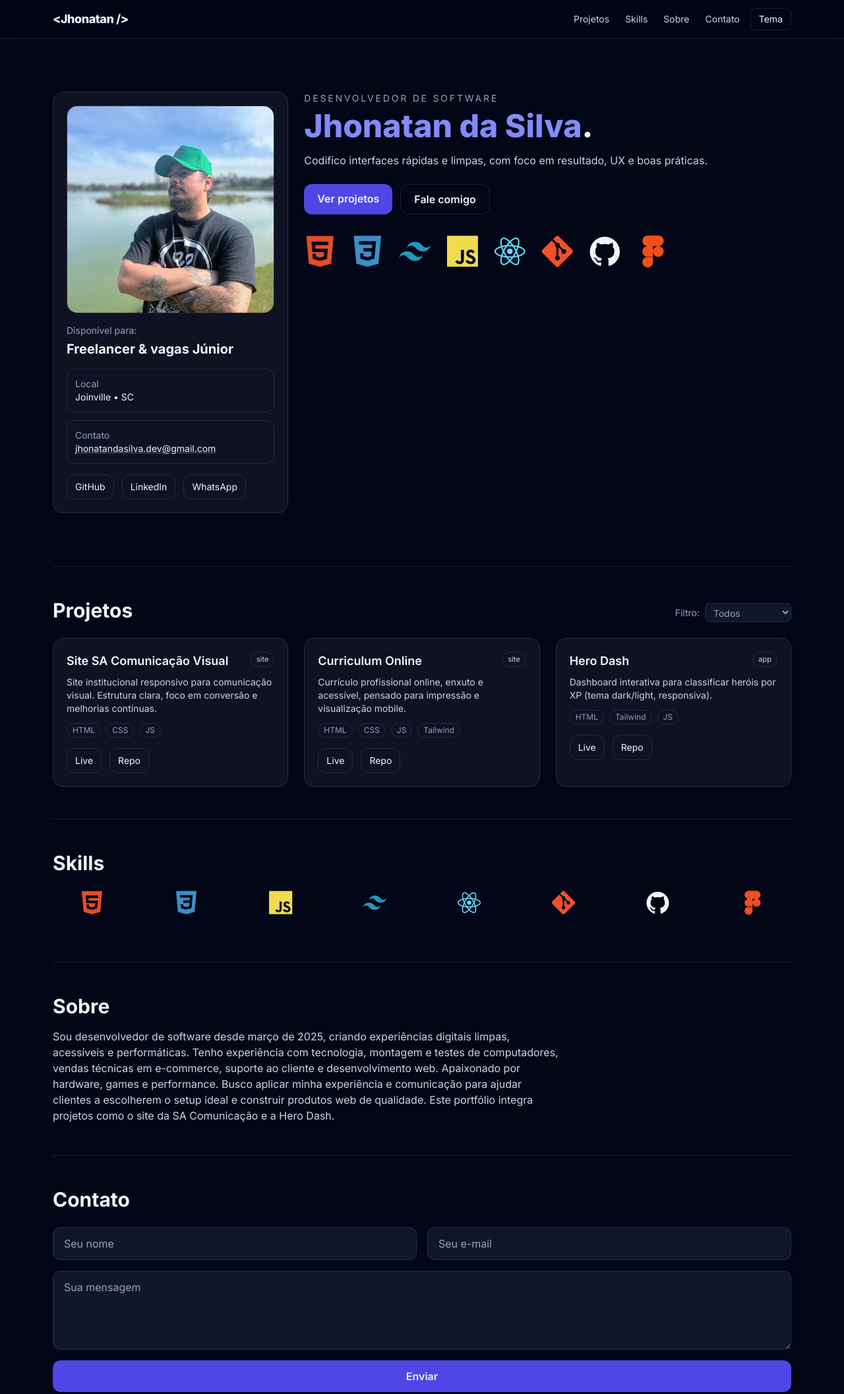
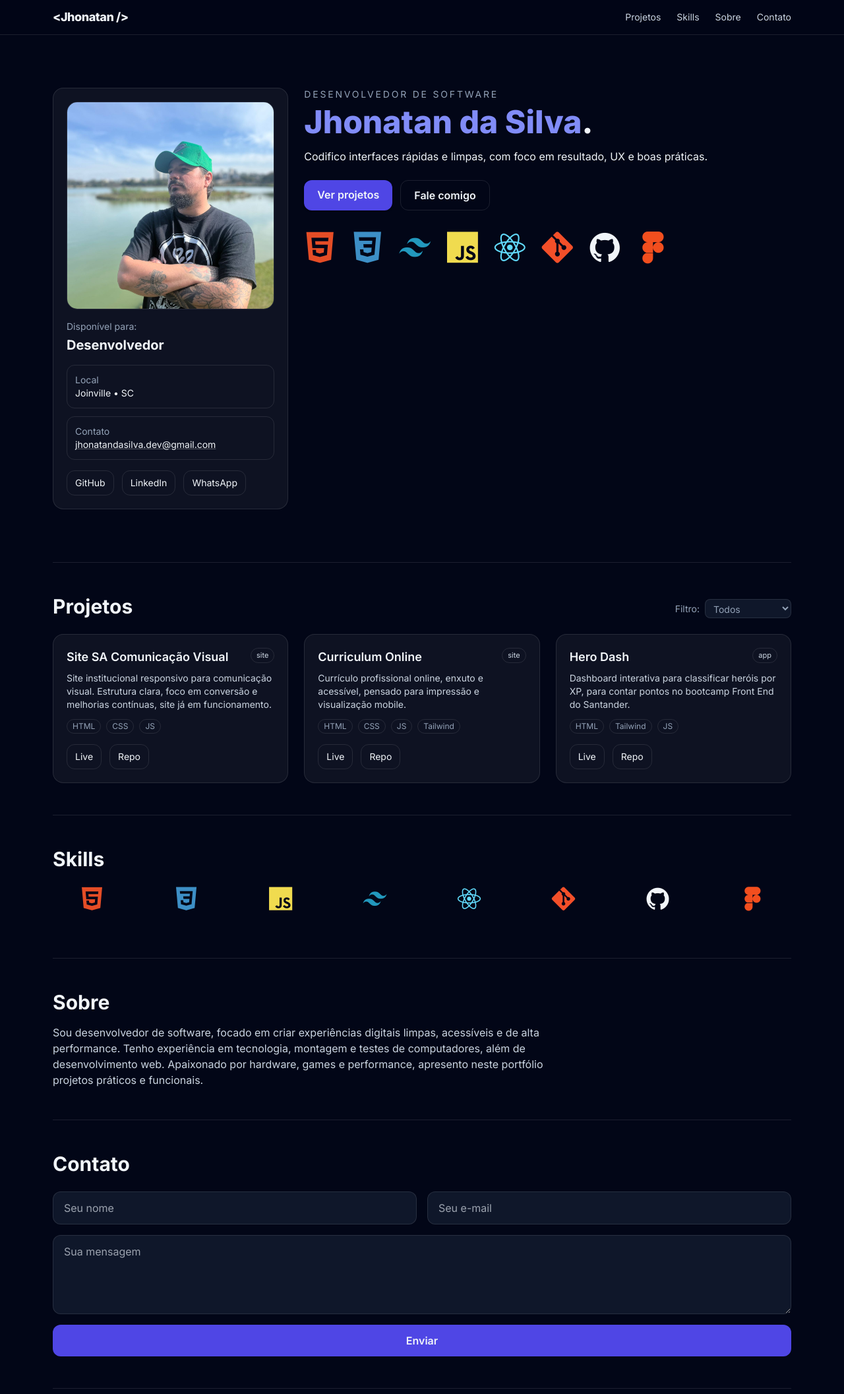
Before and after one commit to jhonatansilva1903/Perfil, a plain HTML site: page index.html in a window 1280 px wide. Shown: the top 2113 px of the page at 66% size. Drawn offline with nearby package versions, Linux system fonts and the light colour scheme.

Commit message:
refactor: improve HTML structure and accessibility, update project descriptions

```diff
--- a/index.html
+++ b/index.html
@@ -19,39 +19,30 @@
       darkMode: 'class'
     }
   </script>
-  <!-- Devicon ícones -->
   <link rel="stylesheet" href="https://cdn.jsdelivr.net/gh/devicons/devicon@v2.15.1/devicon.min.css" />
 </head>
-<body class="bg-slate-950 text-slate-100 antialiased">
-  <!-- Header / Navbar -->
+<body class="bg-slate-950 text-slate-100 antialiased font-sans">
   <header class="sticky top-0 z-50 border-b border-white/10 bg-slate-950/80 backdrop-blur-md">
-    <div class="mx-auto max-w-6xl px-4 py-3 flex items-center gap-4">
-      <a href="#home" class="font-extrabold tracking-tight text-lg">&lt;Jhonatan /&gt;</a>
-      <nav class="ml-auto hidden md:flex items-center gap-6 text-sm text-slate-300">
-        <a class="hover:text-white" href="#projetos">Projetos</a>
-        <a class="hover:text-white" href="#skills">Skills</a>
-        <a class="hover:text-white" href="#sobre">Sobre</a>
-        <a class="hover:text-white" href="#contato">Contato</a>
+    <nav class="mx-auto max-w-6xl px-4 py-3 flex items-center gap-4" aria-label="Main">
+      <a href="#home" class="font-extrabold tracking-tight text-lg" aria-label="Página inicial">&lt;Jhonatan /&gt;</a>
+      <ul class="ml-auto hidden md:flex items-center gap-6 text-sm text-slate-300">
+        <li><a class="hover:text-white" href="#projetos">Projetos</a></li>
+        <li><a class="hover:text-white" href="#skills">Skills</a></li>
+        <li><a class="hover:text-white" href="#sobre">Sobre</a></li>
+        <li><a class="hover:text-white" href="#contato">Contato</a></li>
+      </ul>
     </nav>
-      <button id="themeToggle" aria-label="Alternar tema"
-              class="ml-auto md:ml-0 rounded-lg border border-white/10 px-3 py-1.5 text-sm hover:bg-white/5">
-        Tema
-      </button>
-    </div>
   </header>
 
   <main class="mx-auto max-w-6xl px-4">
-    <!-- HERO -->
     <section id="home" class="py-12 md:py-20">
       <div class="grid grid-cols-1 md:grid-cols-3 gap-6 items-start">
-        <!-- ESQUERDA: Card de perfil -->
-        <div class="md:col-span-1">
+        <aside class="md:col-span-1">
           <div class="rounded-2xl border border-white/10 bg-white/5 p-5">
             <img src="images/perfil.jpeg" alt="Foto de Jhonatan da Silva"
-                 class="w-full aspect-square object-cover rounded-2xl border border-white/10 mb-4">
+                 class="w-full aspect-square object-cover rounded-2xl border border-white/10 mb-4" />
             <p class="text-sm text-slate-400">Disponível para:</p>
-            <h3 class="mt-1 text-xl font-bold">Freelancer & vagas Júnior</h3>
-
+            <h3 class="mt-1 text-xl font-bold">Desenvolvedor</h3>
             <div class="mt-4 grid gap-3 text-sm">
               <div class="rounded-xl border border-white/10 p-3">
                 <p class="text-slate-400">Local</p>
@@ -65,28 +56,24 @@
                 </p>
               </div>
             </div>
-
-            <div class="mt-4 flex gap-3 text-sm">
+            <nav class="mt-4 flex gap-3 text-sm" aria-label="Redes sociais">
               <a aria-label="GitHub" class="rounded-xl border border-white/10 px-3 py-2 hover:bg-white/5"
                  href="https://github.com/jhonatansilva1903" target="_blank" rel="noopener">GitHub</a>
               <a aria-label="LinkedIn" class="rounded-xl border border-white/10 px-3 py-2 hover:bg-white/5"
                  href="https://www.linkedin.com/in/jhonatan-da-silva-984958379/" target="_blank" rel="noopener">LinkedIn</a>
               <a aria-label="WhatsApp" class="rounded-xl border border-white/10 px-3 py-2 hover:bg-white/5"
                  href="https://wa.me/5547988933843" target="_blank" rel="noopener">WhatsApp</a>
+            </nav>
           </div>
-          </div>
-        </div>
-
-        <!-- DIREITA: Infos -->
-        <div class="md:col-span-2">
+        </aside>
+        <section class="md:col-span-2" aria-labelledby="hero-title">
           <p class="text-sm uppercase tracking-[.2em] text-slate-400">Desenvolvedor de Software</p>
-          <h1 class="mt-2 text-3xl md:text-5xl font-extrabold leading-tight">
+          <h1 id="hero-title" class="mt-2 text-3xl md:text-5xl font-extrabold leading-tight">
             <span class="text-indigo-400">Jhonatan da Silva</span>.
           </h1>
-          <p class="mt-4 text-slate-300 max-w-2xl">
+          <p class="mt-4 text-slate-300 max-w-2xl"></p>
             Codifico interfaces rápidas e limpas, com foco em resultado, UX e boas práticas.
           </p>
-
           <div class="mt-6 flex flex-wrap gap-3">
             <a href="#projetos" class="rounded-xl bg-indigo-600 hover:bg-indigo-500 px-5 py-2.5 font-semibold shadow shadow-black/30">
               Ver projetos
@@ -95,9 +82,7 @@
               Fale comigo
             </a>
           </div>
-
-          <!-- Ícones de Skills (grandes) -->
-          <div class="mt-8 flex flex-wrap items-center gap-6 text-5xl">
+          <div class="mt-8 flex flex-wrap items-center gap-6 text-5xl" aria-label="Skills principais">
             <i title="HTML5" class="devicon-html5-plain colored"></i>
             <i title="CSS3" class="devicon-css3-plain colored"></i>
             <i title="Tailwind CSS" class="devicon-tailwindcss-plain colored"></i>
@@ -107,15 +92,14 @@
             <i title="GitHub" class="devicon-github-original"></i>
             <i title="Figma" class="devicon-figma-plain colored"></i>
           </div>
-        </div>
+        </section>
       </div>
     </section>
 
-    <!-- PROJETOS -->
-    <section id="projetos" class="py-12 border-t border-white/10">
+    <section id="projetos" class="py-12 border-t border-white/10" aria-labelledby="projetos-title">
       <div class="flex items-end justify-between gap-4">
-        <h2 class="text-2xl md:text-3xl font-bold">Projetos</h2>
-        <label class="text-sm text-slate-400 flex items-center gap-2">
+        <h2 id="projetos-title" class="text-2xl md:text-3xl font-bold">Projetos</h2>
+        <label for="filter" class="text-sm text-slate-400 flex items-center gap-2">
           <span>Filtro:</span>
           <select id="filter" class="rounded-lg bg-slate-900 border border-white/10 px-2 py-1">
             <option value="all">Todos</option>
@@ -128,10 +112,9 @@
       <div id="grid" class="mt-6 grid grid-cols-1 sm:grid-cols-2 lg:grid-cols-3 gap-6"></div>
     </section>
 
-    <!-- SKILLS -->
-    <section id="skills" class="py-12 border-t border-white/10">
-      <h2 class="text-2xl md:text-3xl font-bold">Skills</h2>
-      <div class="mt-6 grid grid-cols-4 sm:grid-cols-6 lg:grid-cols-8 gap-6 items-center justify-items-center text-4xl">
+    <section id="skills" class="py-12 border-t border-white/10" aria-labelledby="skills-title">
+      <h2 id="skills-title" class="text-2xl md:text-3xl font-bold">Skills</h2>
+      <div class="mt-6 grid grid-cols-4 sm:grid-cols-6 lg:grid-cols-8 gap-6 items-center justify-items-center text-4xl" aria-label="Skills">
         <i title="HTML5" class="devicon-html5-plain colored"></i>
         <i title="CSS3" class="devicon-css3-plain colored"></i>
         <i title="JavaScript" class="devicon-javascript-plain colored"></i>
@@ -144,42 +127,46 @@
       </div>
     </section>
 
-    <!-- SOBRE -->
-    <section id="sobre" class="py-12 border-t border-white/10">
-      <h2 class="text-2xl md:text-3xl font-bold">Sobre</h2>
+    <section id="sobre" class="py-12 border-t border-white/10" aria-labelledby="sobre-title">
+      <h2 id="sobre-title" class="text-2xl md:text-3xl font-bold">Sobre</h2>
       <p class="mt-4 text-slate-300 max-w-3xl">
-        Sou desenvolvedor de software desde março de 2025, criando experiências digitais limpas, acessíveis e performáticas.
-        Tenho experiência com tecnologia, montagem e testes de computadores, vendas técnicas em e-commerce, suporte ao cliente e
-        desenvolvimento web. Apaixonado por hardware, games e performance. Busco aplicar minha experiência e comunicação para ajudar
-        clientes a escolherem o setup ideal e construir produtos web de qualidade. Este portfólio integra projetos como o site da
-        SA Comunicação e a Hero Dash.
+        Sou desenvolvedor de software, focado em criar experiências digitais limpas, acessíveis e de alta performance.
+        Tenho experiência em tecnologia, montagem e testes de computadores, além de desenvolvimento web.
+        Apaixonado por hardware, games e performance, apresento neste portfólio projetos práticos e funcionais.
       </p>
     </section>
 
-    <!-- CONTATO -->
-    <section id="contato" class="py-12 border-t border-white/10">
-      <h2 class="text-2xl md:text-3xl font-bold">Contato</h2>
-      <form class="mt-6 grid grid-cols-1 md:grid-cols-2 gap-4" onsubmit="event.preventDefault(); alert('Mensagem enviada!'); this.reset();">
-        <input class="rounded-xl border border-white/10 bg-slate-900 px-4 py-3" placeholder="Seu nome" name="name" required />
-        <input class="rounded-xl border border-white/10 bg-slate-900 px-4 py-3" type="email" placeholder="Seu e-mail" name="email" required />
-        <textarea class="md:col-span-2 rounded-xl border border-white/10 bg-slate-900 px-4 py-3 min-h-[120px]" placeholder="Sua mensagem" name="message" required></textarea>
-        <button class="md:col-span-2 rounded-xl bg-indigo-600 hover:bg-indigo-500 px-5 py-3 font-semibold">Enviar</button>
+    <section id="contato" class="py-12 border-t border-white/10" aria-labelledby="contato-title">
+      <h2 id="contato-title" class="text-2xl md:text-3xl font-bold">Contato</h2>
+      <form class="mt-6 grid grid-cols-1 md:grid-cols-2 gap-4"
+            onsubmit="event.preventDefault(); alert('Mensagem enviada!'); this.reset();"
+            aria-label="Formulário de contato">
+        <input class="rounded-xl border border-white/10 bg-slate-900 px-4 py-3"
+               placeholder="Seu nome" name="name" required autocomplete="name" />
+        <input class="rounded-xl border border-white/10 bg-slate-900 px-4 py-3"
+               type="email" placeholder="Seu e-mail" name="email" required autocomplete="email" />
+        <textarea class="md:col-span-2 rounded-xl border border-white/10 bg-slate-900 px-4 py-3 min-h-[120px]"
+                  placeholder="Sua mensagem" name="message" required></textarea>
+        <button class="md:col-span-2 rounded-xl bg-indigo-600 hover:bg-indigo-500 px-5 py-3 font-semibold" type="submit">Enviar</button>
       </form>
     </section>
 
     <footer class="py-10 text-center text-xs text-slate-500 border-t border-white/10">
-      © <span id="year"></span> • Jhonatan da Silva — Construído com Tailwind.
+      © <span id="year"></span> • Jhonatan da Silva — Construído com zelo e carinho.
     </footer>
   </main>
 
   <script>
-  // ====== Dados de projetos (agora com 'live' e 'repo') ======
+    // Atualiza o ano no rodapé
+    document.getElementById('year').textContent = new Date().getFullYear();
+
+    // Dados dos projetos
     const projetos = [
       {
         titulo: 'Site SA Comunicação Visual', tipo: 'site',
-      desc: 'Site institucional responsivo para comunicação visual. Estrutura clara, foco em conversão e melhorias contínuas.',
+        desc: 'Site institucional responsivo para comunicação visual. Estrutura clara, foco em conversão e melhorias contínuas, site já em funcionamento.',
         tags: ['HTML', 'CSS', 'JS'],
-      live: 'https://jhonatansilva1903.github.io/SITE-SA-COMUNICACAO/',   // ajuste se usar Vercel/Netlify
+        live: 'https://jhonatansilva1903.github.io/SITE-SA-COMUNICACAO/',
         repo: 'https://github.com/jhonatansilva1903/SITE-SA-COMUNICACAO'
       },
       {
@@ -191,36 +178,30 @@
       },
       {
         titulo: 'Hero Dash', tipo: 'app',
-      desc: 'Dashboard interativa para classificar heróis por XP (tema dark/light, responsiva).',
+        desc: 'Dashboard interativa para classificar heróis por XP, para contar pontos no bootcamp Front End do Santander.',
         tags: ['HTML', 'Tailwind', 'JS'],
-      live: 'https://jhonatansilva1903.github.io/hero-class/',           // ajuste se usar Vercel/Netlify
+        live: 'https://jhonatansilva1903.github.io/hero-class/',
         repo: 'https://github.com/jhonatansilva1903/hero-class'
       }
     ];
 
-  // ====== Renderização de projetos (usa 'live' quando existir) ======
+    // Renderização dos projetos
     const grid = document.getElementById('grid');
-
     function render(lista) {
       grid.innerHTML = '';
       lista.forEach(p => {
+        const hasLive = typeof p.live === 'string' && /^https?:\/\//.test(p.live);
         const el = document.createElement('article');
-      el.className = 'rounded-2xl border border-white/10 bg-white/5 p-5 hover:translate-y-[-2px] transition-transform';
-
-      const hasLive = typeof p.live === 'string' && /^https?:\/\//.test(p.live);
-
+        el.className = 'rounded-2xl border border-white/10 bg-white/5 p-5 hover:-translate-y-0.5 transition-transform';
         el.innerHTML = `
           <div class="flex items-start justify-between gap-3">
             <h3 class="text-lg font-semibold">${p.titulo}</h3>
             <span class="text-[11px] rounded-full border border-white/10 px-2 py-0.5 text-slate-300">${p.tipo}</span>
           </div>
-
           <p class="mt-2 text-sm text-slate-300">${p.desc}</p>
-
           <div class="mt-3 flex flex-wrap gap-2 text-xs text-slate-400">
             ${p.tags.map(t => `<span class='rounded-full border border-white/10 px-2 py-0.5'>${t}</span>`).join('')}
           </div>
-
           <div class="mt-4 flex gap-3 text-sm">
             ${hasLive ? `<a class="rounded-xl border border-white/10 px-3 py-2 hover:bg-white/5" href="${p.live}" target="_blank" rel="noopener">Live</a>` : ''}
             <a class="rounded-xl border border-white/10 px-3 py-2 hover:bg-white/5" href="${p.repo}" target="_blank" rel="noopener">Repo</a>
@@ -229,16 +210,14 @@
         grid.appendChild(el);
       });
     }
-
     render(projetos);
 
-  // Filtro (mantém igual)
+    // Filtro de projetos
     document.getElementById('filter').addEventListener('change', (e) => {
       const v = e.target.value;
       if (v === 'all') return render(projetos);
       render(projetos.filter(p => p.tipo === v));
     });
   </script>
-
 </body>
 </html>
```
Lines whose indentation alone changed are shown as unchanged.
